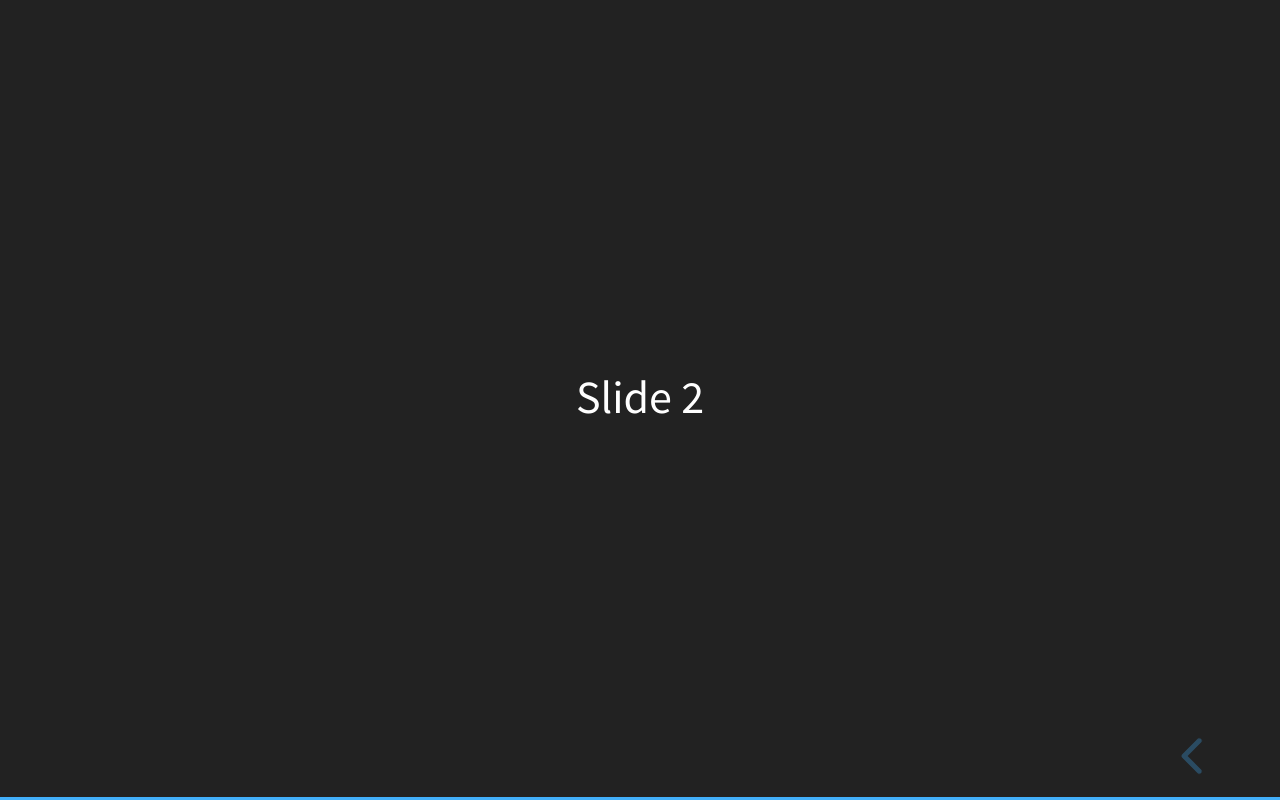
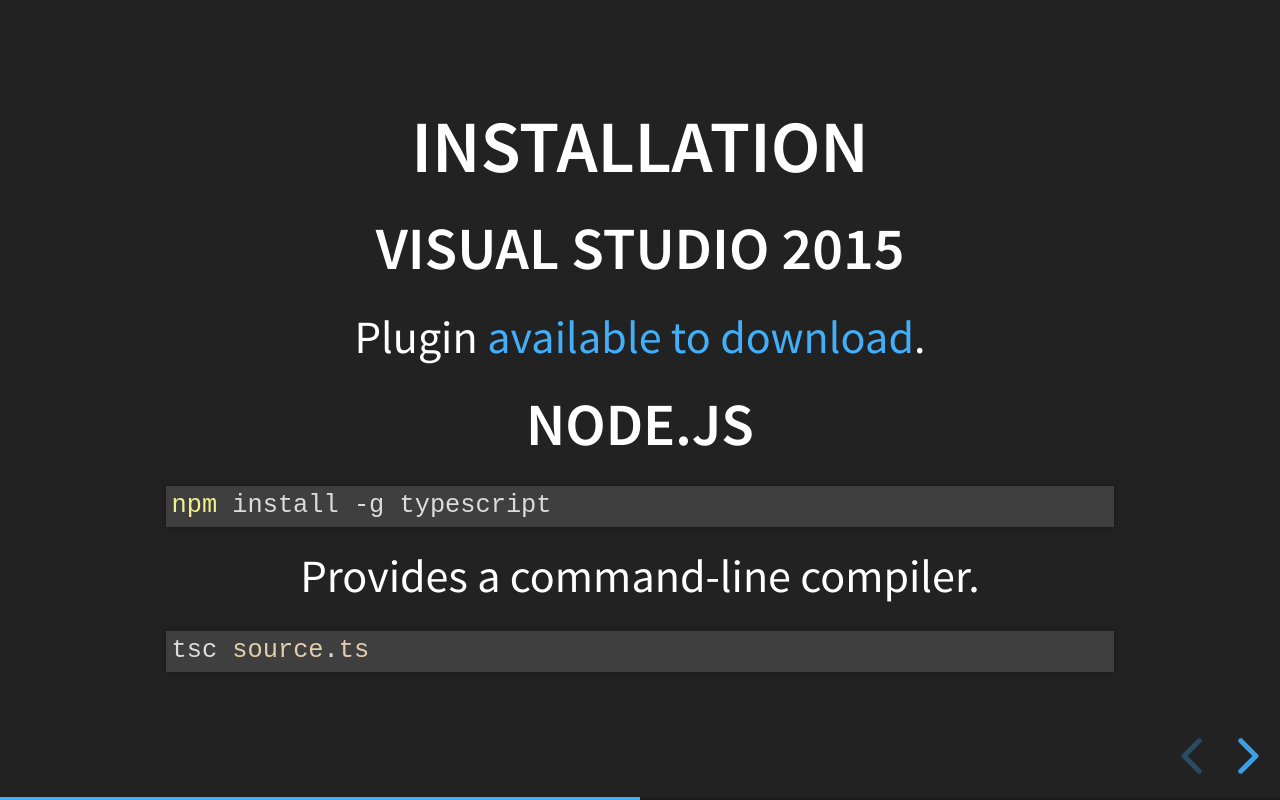
Before and after one commit to mbulldozer/presentation, a website: page index.html in a window 1280 px wide. Both pictures are taken after a click on the button "next slide". Drawn offline with Linux system fonts and the light colour scheme.

Commit message:
add slides

```diff
--- a/index.html
+++ b/index.html
@@ -24,8 +24,25 @@
 	<body>
 		<div class="reveal">
 			<div class="slides">
-				<section>Slide 1</section>
-				<section>Slide 2</section>
+				<section>
+					<h2>TypeScript</h2>
+					<h3></h3>
+					<br>
+					<br>
+					<br><small>Created by <a href="https://github.com/mbulldozer">Aleksandr Pauliukavets</a></small>
+				</section>
+				<section>
+					<h2>Installation</h2>
+					<h3>Visual Studio 2015</h3>
+					<p>Plugin <a href="https://www.microsoft.com/en-us/download/details.aspx?id=48593">available to download</a>.</p>
+					<h3>Node.js</h3>
+					<pre><code>npm install -g typescript</code></pre>
+					<p>Provides a command-line compiler.</p>
+					<pre><code>tsc source.ts</code></pre>
+				</section>
+				<section>
+
+				</section>
 			</div>
 		</div>
 
```
Also changed, not shown: demo.html (+0 -8 lines).
